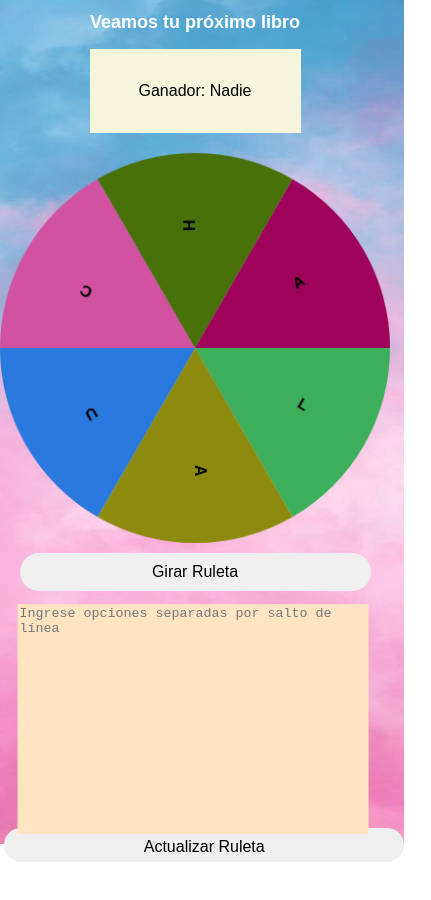
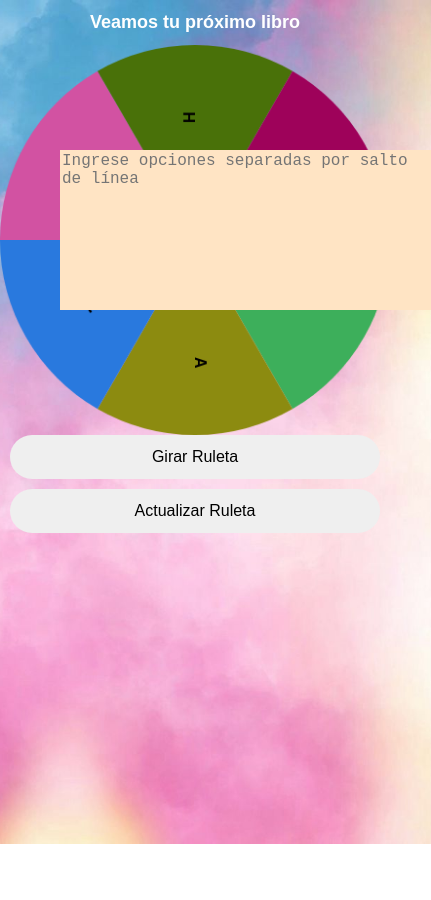
Before and after one commit to Frannch/Counter, a plain HTML site: page html/ruleta.html in a window 390 px wide. Shown: the whole page, 431 px wide, since content can reach past the window. After the commit the page ends 844 px from the top, so only its background shows below. Drawn offline with Linux system fonts and the light colour scheme.

Commit message:
terminar ruleta

```diff
--- a/estilos/ruleta.css
+++ b/estilos/ruleta.css
@@ -1,11 +1,11 @@
 body {
-    overflow: hidden;
+
     background-image: url(../sprites/N.jpg);
-    background-repeat: no-repeat;
+    background-repeat: repeat;
     background-size: cover;
     text-align: center;
     font-family: Arial, sans-serif;
-    overflow: hidden;
+
     margin: 0;
 }
 
@@ -32,11 +32,13 @@ canvas {
     margin-top: 20px;
     width: 100%;
     box-sizing: border-box;
-    left: 10vh;
 }
 
 textarea {
-    transform: translateY(-170%) translateX(-110%);
+      position: absolute;
+    top: 150px;    /* distancia desde arriba */
+    left: 60px;   /* distancia desde la izquierda */
+
     width: 100%;
     max-width: 400px;
     height: 250px;
@@ -45,6 +47,7 @@ textarea {
     color: white;
     border: none;
     box-sizing: border-box;
+    margin-bottom: 10px;
 }
 
 button {
@@ -68,97 +71,95 @@ button {
 #casa {
     visibility: hidden;
     width: 15vw;
-    /* Usa un tamaño relativo */
     max-width: 90px;
     height: 15vw;
     max-height: 90px;
     background-image: url(../sprites/casa.png);
     background-repeat: no-repeat;
+    background-size: contain;
     padding: 0;
     border-radius: 50%;
     border: none;
     cursor: pointer;
     outline: none;
     position: absolute;
-    width: 50vw;
-    max-width: 100px;
-    height: 50vw;
-    max-height: 100px;
     top: 50vh;
     right: 20vw;
 }
 
 #Ganador {
-    background-color: beige;
-    justify-self: center;
-    align-content: center;
-    width: 25vh;
-    height: 10vh;
+    display: none;
 }
 
 #botonazo {
-    position: absolute;
-    left: 7vh;
-    bottom: 18vh;
+    position: static;
+    width: 100%;
+    max-width: 400px;
     height: 7vh;
+    margin: 0 auto 20px auto;
+    left: auto;
+    bottom: auto;
 }
 
-/*=====================================================================================================*/
+/* =================== Responsive para celulares =================== */
 @media (max-width: 768px) {
-    body {
-        background-size: 100vh 100vh;
+    html, body {
+        height: 100vh;
+        min-height: 100vh;
+        background-size: cover;
+        background-position: center;
+        margin: 0;
+        padding: 0;
+        overflow: hidden;
     }
 
-    #botonazo {
-
-        width: 100vh;
-        height: 4vh;
-        left: 0.5vh;
-        bottom: -32vh;
+    body {
+        background-size: cover;
     }
 
     h1 {
         font-size: 18px;
     }
 
-    textarea {
-        width: 100%;
-        height: 230px;
-        resize: none;
-        background-color: bisque;
-        color: white;
-        border: none;
-        box-sizing: border-box;
-        transform: translateX(5%) translateY(-3%);
+    .wheel-container {
+        margin-top: 10px;
     }
 
-    button {
-        width: 90%;
+    textarea {
+        width: 95vw;
+        max-width: 95vw;
+        height: 160px;
+        font-size: 1rem;
+        margin-bottom: 10px;
+        transform: none;
+    }
+
+    button, #botonazo {
+        width: 95vw;
+        max-width: 95vw;
+        font-size: 1rem;
+        height: 44px;
+        margin: 0 auto 10px auto;
+        border-radius: 24px;
     }
 
     .inputArea {
-        width: 90%;
+        width: 95vw;
+        max-width: 95vw;
     }
 
     #casa {
         visibility: hidden;
         width: 15vw;
-        /* Usa un tamaño relativo */
-        max-width: 90px;
+        max-width: 70px;
         height: 15vw;
-        max-height: 90px;
+        max-height: 70px;
         background-image: url(../sprites/casa.png);
         background-repeat: no-repeat;
-        padding: 0;
-        border-radius: 50%;
-        border: none;
-        cursor: pointer;
-        outline: none;
+        background-size: contain;
         position: absolute;
-        width: 50vw;
-        max-width: 100px;
-        height: 50vw;
-        max-height: 100px;
-        transform: translateY(700%);
+        top: 80vh;
+        right: 10vw;
+        transform: none;
     }
 }
```
